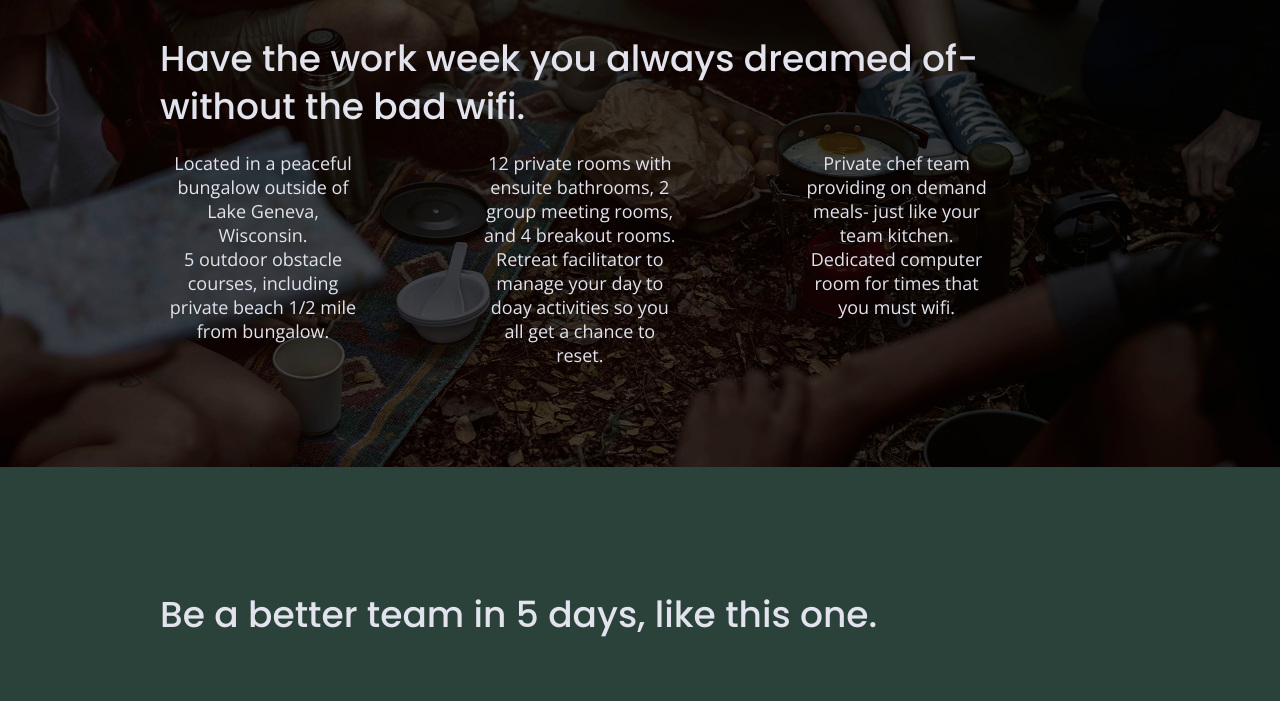
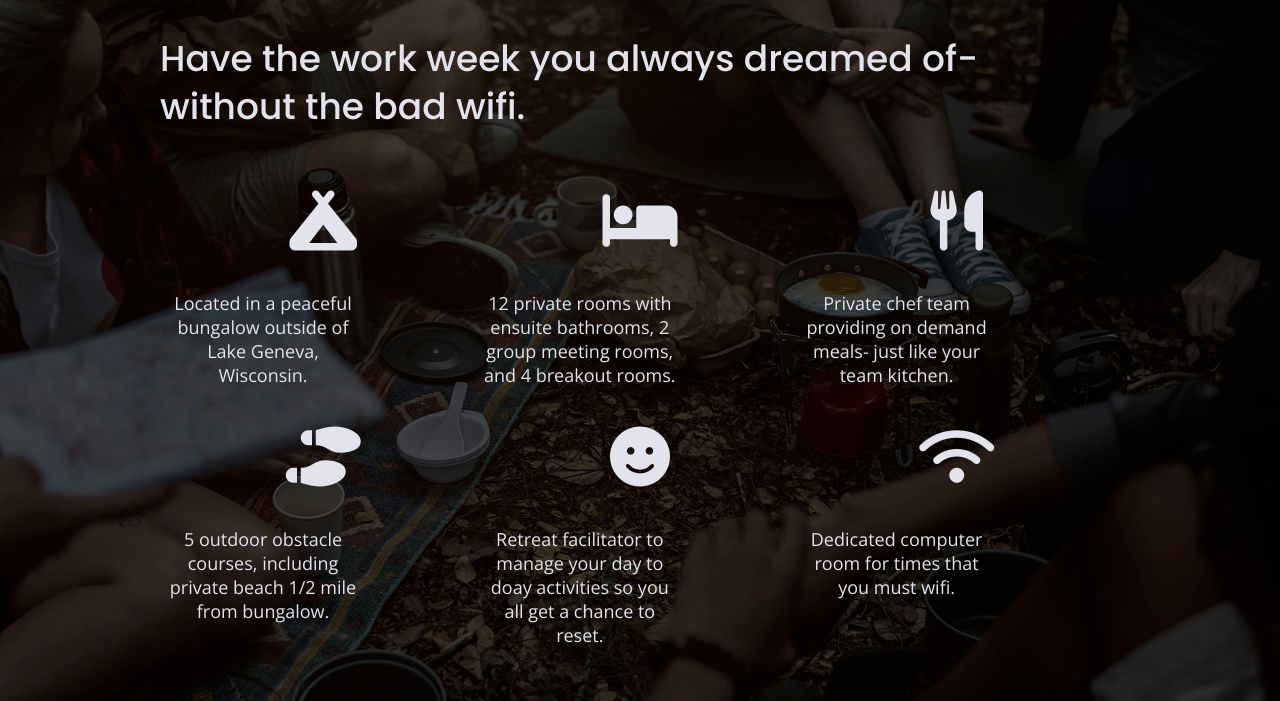
Before and after one commit to Z-Lopez/unplugged-website, a website built with Parcel: page index.html in a window 1280 px wide. Shown: the part 1276-1977 px from the top of the page. Built offline with nearby package versions, Linux system fonts and the light colour scheme.

Commit message:
Added icons to Features

```diff
--- a/css/main.css
+++ b/css/main.css
@@ -303,6 +303,14 @@ input[type=button] {
   justify-content: center;
   align-items: flex-start;
   flex-flow: row wrap;
+}
+
+.features i{
+  font-size: 3.75em;
+  margin: 40px 0;
+  display: flex;
+  justify-content: center;
+  align-items: center;
 }
 
 .features p{
@@ -627,11 +635,7 @@ text-align: center;
     }
 
     .map figure {
-      width: 100%;
-      height: 0;
       padding-bottom: 45.5%;
-      overflow: hidden;
-      position: relative;
   }
 
 
@@ -745,11 +749,7 @@ text-align: center;
   }
 
   .map figure {
-    width: 100%;
-    height: 0;
     padding-bottom: 37.5%;
-    overflow: hidden;
-    position: relative;
 }
 
   .contact-content h4{
--- a/index.html
+++ b/index.html
@@ -18,11 +18,13 @@
 
   <link rel="stylesheet" href="css/normalize.css">
   <link rel="stylesheet" href="css/main.css">
-
+  <script src="https://kit.fontawesome.com/60083bda34.js" crossorigin="anonymous"></script>
   <meta name="theme-color" content="#fafafa">
 
   <!-- Google Fonts -->
   <link href="https://fonts.googleapis.com/css?family=Open+Sans:400,700|Poppins:500,700" rel="stylesheet">
+
+
 
 </head>
 
@@ -69,32 +71,32 @@
         <h2> Have the work week you always dreamed of- without the bad wifi.</h2>
         <div class="features-items">
           <article>
-            <p class="fontawesome-icon"></p>
+            <i class="fas fa-campground"></i>
             <p class="features-item-description">
               Located in a peaceful bungalow outside of Lake Geneva, Wisconsin.</p>
           </article>
           <article>
-            <p class="fontawesome-icon"></p>
+            <i class="fas fa-bed"></i>
             <p class="features-item-description">
               12 private rooms with ensuite bathrooms, 2 group meeting rooms, and 4 breakout rooms.</p>
           </article>
           <article>
-            <p class="fontawesome-icon"></p>
+            <i class="fas fa-utensils"></i>
             <p class="features-item-description">
               Private chef team providing on demand meals- just like your team kitchen.</p>
           </article>
           <article>
-            <p class="fontawesome-icon"></p>
+            <i class="fas fa-shoe-prints"></i>
             <p class="features-item-description">
               5 outdoor obstacle courses, including private beach 1/2 mile from bungalow.</p>
           </article>
           <article>
-            <p class="fontawesome-icon"></p>
+            <i class="fas fa-smile"></i>
             <p class="features-item-description">
               Retreat facilitator to manage your day to doay activities so you all get a chance to reset.</p>
           </article>
           <article>
-            <p class="fontawesome-icon"></p>
+            <i class="fas fa-wifi"></i>
             <p class="features-item-description">
               Dedicated computer room for times that you must wifi.</p>
           </article>
```
Also changed, not shown: about/index.html (+2 -1 lines), faq/index.html (+3 -0 lines).
